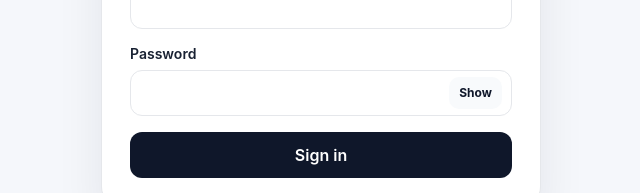
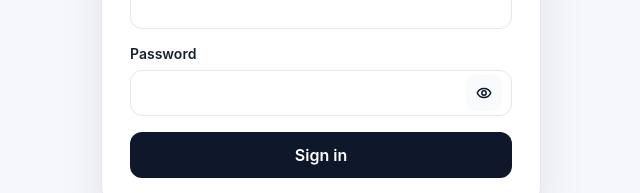
Before and after one commit to Suraj1812/ConversionLens, a React (Vite) app in the folder dashboard/: page /login in a window 1280 px wide. Shown: the part 422-615 px from the top of the page, without its empty margins (319-959 px from the left). Built offline with nearby package versions, Linux system fonts and the light colour scheme; no server answers.

Commit message:
Use eye icons for password toggle

```diff
--- a/dashboard/src/pages/LoginPage.jsx
+++ b/dashboard/src/pages/LoginPage.jsx
@@ -84,7 +84,19 @@ export default function LoginPage() {
               aria-label={passwordVisible ? 'Hide password' : 'Show password'}
               onClick={() => setPasswordVisible((current) => !current)}
             >
-              {passwordVisible ? 'Hide' : 'Show'}
+              <span className="sr-only">{passwordVisible ? 'Hide password' : 'Show password'}</span>
+              {passwordVisible ? (
+                <svg viewBox="0 0 20 20" aria-hidden="true">
+                  <path d="M2.5 10C3.9 6.8 6.7 5 10 5s6.1 1.8 7.5 5c-1.4 3.2-4.2 5-7.5 5S3.9 13.2 2.5 10Z" />
+                  <circle cx="10" cy="10" r="2.4" />
+                  <path d="M4 4L16 16" />
+                </svg>
+              ) : (
+                <svg viewBox="0 0 20 20" aria-hidden="true">
+                  <path d="M2.5 10C3.9 6.8 6.7 5 10 5s6.1 1.8 7.5 5c-1.4 3.2-4.2 5-7.5 5S3.9 13.2 2.5 10Z" />
+                  <circle cx="10" cy="10" r="2.4" />
+                </svg>
+              )}
             </button>
           </div>
         </label>
--- a/dashboard/src/styles.css
+++ b/dashboard/src/styles.css
@@ -344,7 +344,7 @@ select {
 }
 
 .password-input {
-  padding-right: 72px;
+  padding-right: 56px;
 }
 
 .password-toggle {
@@ -352,20 +352,43 @@ select {
   top: 50%;
   right: 10px;
   transform: translateY(-50%);
-  min-width: 52px;
-  height: 32px;
-  padding: 0 10px;
+  width: 36px;
+  height: 36px;
+  display: inline-flex;
+  align-items: center;
+  justify-content: center;
+  padding: 0;
   border: 0;
   border-radius: 10px;
   background: var(--panel-muted);
   color: var(--navy);
-  font-size: 12px;
-  font-weight: 700;
   cursor: pointer;
 }
 
 .password-toggle:hover {
   background: #edf1f6;
+}
+
+.password-toggle svg {
+  width: 18px;
+  height: 18px;
+  stroke: currentColor;
+  stroke-width: 1.7;
+  fill: none;
+  stroke-linecap: round;
+  stroke-linejoin: round;
+}
+
+.sr-only {
+  position: absolute;
+  width: 1px;
+  height: 1px;
+  padding: 0;
+  margin: -1px;
+  overflow: hidden;
+  clip: rect(0, 0, 0, 0);
+  white-space: nowrap;
+  border: 0;
 }
 
 .form-hint,
```
